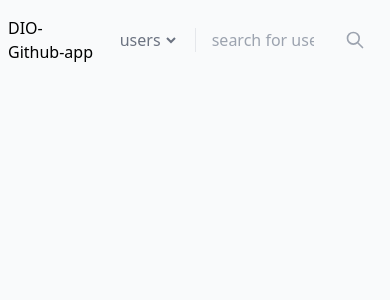
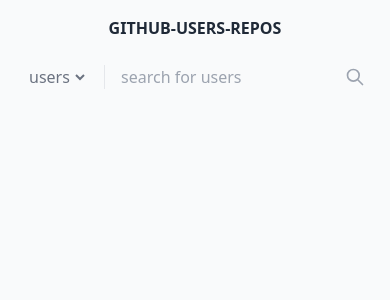
Before and after one commit to ifilipe-lype/dio-github-app, a React (Create React App) app: page / in a window 390 px wide. Shown: the top 300 px of the page. Built offline with nearby package versions, Linux system fonts and the light colour scheme; the HTML template or start-up script is replaced by a standard one.

Commit message:
fix: fixing mobile layout

```diff
--- a/src/components/header/index.tsx
+++ b/src/components/header/index.tsx
@@ -4,10 +4,10 @@ import SearchBar from "../search";
 
 export function Header() {
   return (
-    <header className="flex items-center justify-between w-full py-4">
+    <header className="flex flex-col gap-4 lg:flex-row items-center justify-between w-full py-4">
       <div>
         <Link to={"/"}>
-          <h1>DIO-Github-app</h1>
+          <h1 className="text-gray-800 uppercase font-bold">Github-users-repos</h1>
         </Link>
       </div>
       <div className="flex max-w-md w-full">
```
